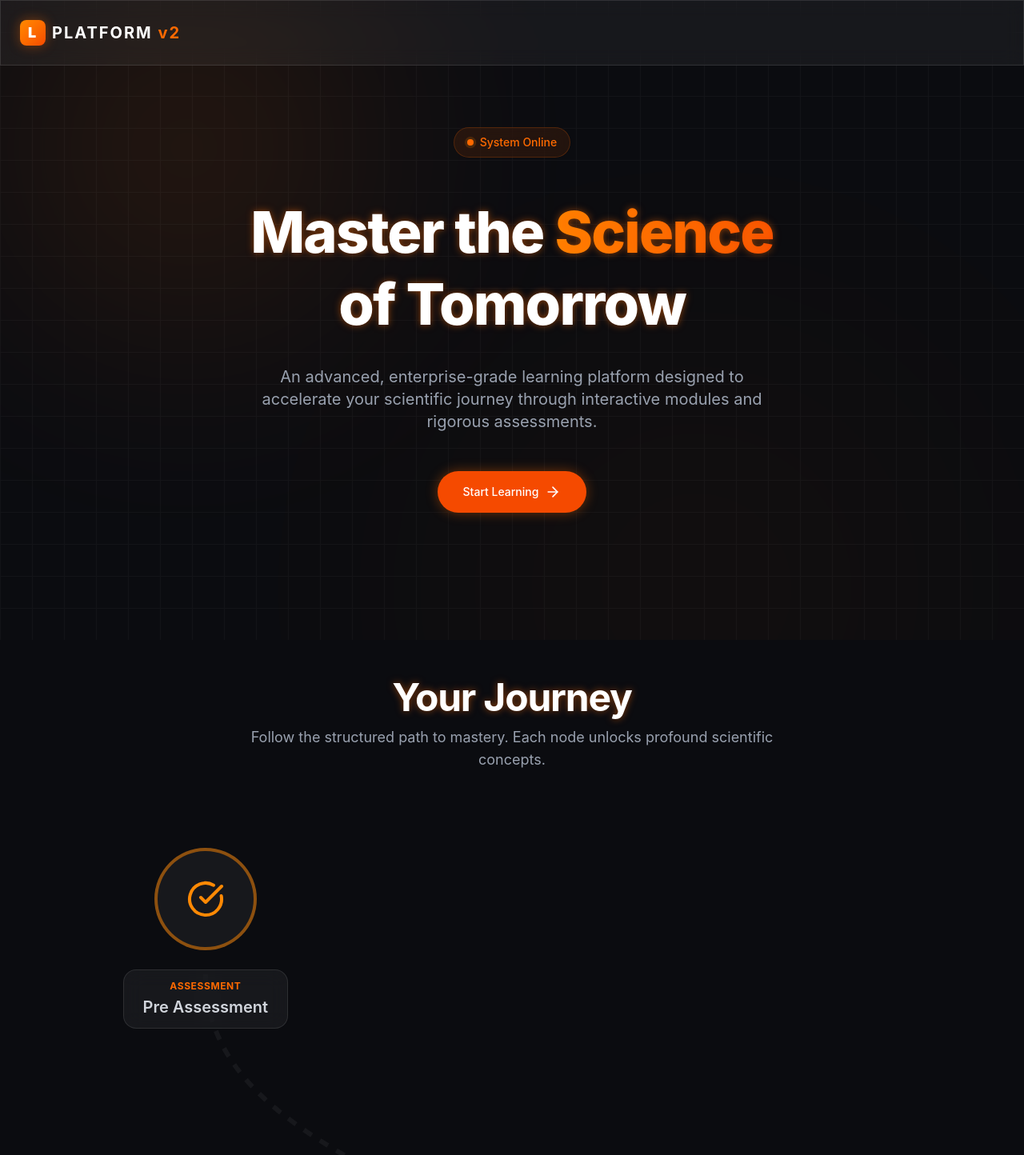
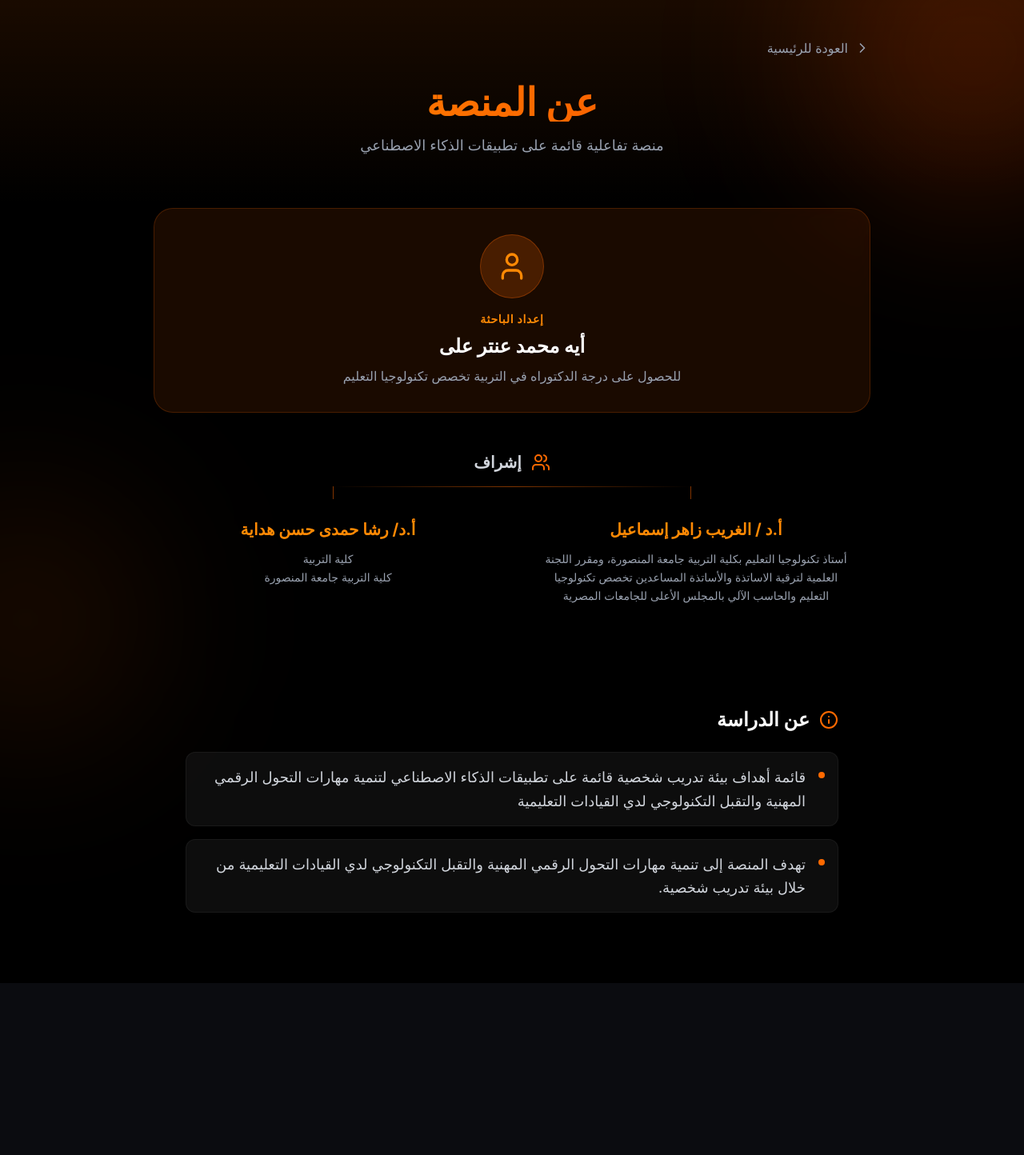
Before and after one commit to ziadeslam-git/Learning-Platform-v2, a React (Vite) app: page /about in a window 1280 px wide. Shown: the top 1444 px of the page at 80% size. After the commit the page ends 1229 px from the top, so only its background shows below. Built offline with nearby package versions, Linux system fonts and the light colour scheme.

Commit message:
feat: add about platform page

```diff
--- a/package.json
+++ b/package.json
@@ -19,6 +19,7 @@
     "mammoth": "^1.12.0",
     "react": "^19.2.7",
     "react-dom": "^19.2.7",
+    "react-router-dom": "^7.18.1",
     "tailwind-merge": "^3.6.0",
     "tailwindcss": "^4.3.2"
   },
--- a/src/App.tsx
+++ b/src/App.tsx
@@ -1,7 +1,14 @@
+import { Routes, Route } from 'react-router-dom';
 import { LandingPage } from './features/landing';
+import { AboutPlatform } from './pages/AboutPlatform';
 
 function App() {
-  return <LandingPage />;
+  return (
+    <Routes>
+      <Route path="/" element={<LandingPage />} />
+      <Route path="/about" element={<AboutPlatform />} />
+    </Routes>
+  );
 }
 
 export default App;
--- a/src/features/landing/LandingPage.tsx
+++ b/src/features/landing/LandingPage.tsx
@@ -2,21 +2,30 @@ import { Hero } from '../hero';
 import { Timeline } from '../timeline';
 import { Footer } from '../footer';
 import { AnimatedBackground } from '../../shared/components/AnimatedBackground';
+import { Link } from 'react-router-dom';
+import { Info } from 'lucide-react';
 
 export function LandingPage() {
   return (
-    <main className="relative min-h-screen w-full selection:bg-orange-500/30">
+    <main className="relative min-h-screen w-full selection:bg-orange-500/30 font-arabic" dir="rtl">
       <AnimatedBackground />
 
-      {/* Top navigation / Logo area can be added here later if needed */}
       <header className="fixed top-0 left-0 w-full z-50 p-6 glass border-b-0 border-white/5">
-        <div className="max-w-7xl mx-auto flex items-center justify-between">
-          <div className="font-bold text-xl tracking-widest text-white flex items-center gap-2">
+        <div className="max-w-7xl mx-auto flex items-center justify-between flex-row-reverse">
+          <div className="font-bold text-xl tracking-widest text-white flex items-center gap-2 flex-row-reverse">
             <div className="w-8 h-8 rounded-lg bg-gradient-to-br from-orange-400 to-orange-600 flex items-center justify-center glow-orange">
               <span className="text-white font-black text-lg">L</span>
             </div>
-            <span className="hidden sm:inline-block">PLATFORM <span className="text-orange-500">v2</span></span>
+            <span className="hidden sm:inline-block uppercase tracking-wider font-sans">PLATFORM <span className="text-orange-500">v2</span></span>
           </div>
+
+          <Link
+            to="/about"
+            className="flex items-center gap-2 px-5 py-2.5 bg-orange-500/10 hover:bg-orange-500/20 text-orange-400 border border-orange-500/30 rounded-xl transition-all glow-orange hover:-translate-y-0.5"
+          >
+            <Info className="w-4 h-4" />
+            <span className="font-semibold tracking-wide">عن المنصة</span>
+          </Link>
         </div>
       </header>
 
--- a/src/main.tsx
+++ b/src/main.tsx
@@ -1,10 +1,13 @@
 import { StrictMode } from 'react'
 import { createRoot } from 'react-dom/client'
+import { BrowserRouter } from 'react-router-dom'
 import App from './App.tsx'
 import './styles/index.css'
 
 createRoot(document.getElementById('root')!).render(
   <StrictMode>
-    <App />
+    <BrowserRouter>
+      <App />
+    </BrowserRouter>
   </StrictMode>,
 )
--- /dev/null
+++ b/src/pages/AboutPlatform.tsx
@@ -0,0 +1,138 @@
+import { motion } from 'framer-motion';
+import { contentRepository } from '../services/content/contentRepository';
+import { User, Users, Info, ChevronLeft } from 'lucide-react';
+import { useNavigate } from 'react-router-dom';
+
+export function AboutPlatform() {
+  const navigate = useNavigate();
+  const platformData = contentRepository.getPlatform();
+
+  if (!platformData) {
+    return (
+      <div className="min-h-screen bg-black flex items-center justify-center text-white">
+        <p>جاري تحميل البيانات...</p>
+      </div>
+    );
+  }
+
+  // Extracting data dynamically from generic blocks
+  const blocks = platformData.sections[0]?.blocks || [];
+
+  // Based on the generated JSON structure
+  const researcherName = blocks.find(b => b.content === 'أيه محمد عنتر على')?.content || 'أيه محمد عنتر على';
+  const supervisor1 = blocks.find(b => b.content?.includes('الغريب زاهر إسماعيل'))?.content || 'أ.د / الغريب زاهر إسماعيل';
+  const supervisor1Title = blocks.find(b => b.content?.includes('أستاذ تكنولوجيا التعليم بكلية التربية جامعة المنصورة'))?.content || '';
+  const supervisor2 = blocks.find(b => b.content?.includes('رشا حمدى حسن هداية'))?.content || 'أ.د / رشا حمدى حسن هداية';
+  const supervisor2Title = blocks.find(b => b.content === 'استاذ تكنولوجيا التعليم' || b.content?.includes('كلية التربية'))?.content || '';
+  const description = blocks.find(b => b.content?.includes('بيئة تدريب شخصية قائمة على تطبيقات الذكاء الاصطناعي'))?.content || '';
+
+  return (
+    <div className="min-h-screen bg-black text-white p-6 md:p-12 font-arabic selection:bg-orange-500/30 overflow-hidden relative" dir="rtl">
+      {/* Dynamic Background Effects */}
+      <div className="absolute top-0 inset-x-0 h-64 bg-gradient-to-b from-orange-500/10 to-transparent pointer-events-none" />
+      <div className="absolute -top-32 -right-32 w-96 h-96 bg-orange-600/20 rounded-full blur-[100px] pointer-events-none" />
+      <div className="absolute top-1/2 -left-32 w-80 h-80 bg-orange-500/10 rounded-full blur-[100px] pointer-events-none" />
+
+      <div className="max-w-4xl mx-auto relative z-10">
+        <button
+          onClick={() => navigate('/')}
+          className="flex items-center gap-2 text-gray-400 hover:text-orange-400 transition-colors mb-8 group"
+        >
+          <ChevronLeft className="w-5 h-5 group-hover:-translate-x-1 transition-transform rotate-180" />
+          <span>العودة للرئيسية</span>
+        </button>
+
+        <motion.div
+          initial={{ opacity: 0, y: 20 }}
+          animate={{ opacity: 1, y: 0 }}
+          className="text-center mb-16"
+        >
+          <h1 className="text-4xl md:text-5xl font-bold bg-clip-text text-transparent bg-gradient-to-r from-orange-400 to-orange-600 mb-4">
+            عن المنصة
+          </h1>
+          <p className="text-gray-400 text-lg">منصة تفاعلية قائمة على تطبيقات الذكاء الاصطناعي</p>
+        </motion.div>
+
+        {/* Researcher Card */}
+        <motion.div
+          initial={{ opacity: 0, scale: 0.95 }}
+          animate={{ opacity: 1, scale: 1 }}
+          transition={{ delay: 0.1 }}
+          className="glass-orange rounded-3xl p-8 mb-12 text-center relative overflow-hidden group"
+        >
+          <div className="absolute inset-0 bg-gradient-to-b from-orange-500/5 to-transparent opacity-0 group-hover:opacity-100 transition-opacity duration-500" />
+          <div className="w-20 h-20 bg-orange-500/20 rounded-full flex items-center justify-center mx-auto mb-4 border border-orange-500/30">
+            <User className="w-10 h-10 text-orange-400" />
+          </div>
+          <h2 className="text-sm text-orange-400 uppercase tracking-wider mb-2 font-semibold">إعداد الباحثة</h2>
+          <h3 className="text-2xl font-bold text-white mb-2">{researcherName}</h3>
+          <p className="text-gray-400 max-w-2xl mx-auto leading-relaxed">
+            للحصول على درجة الدكتوراه في التربية تخصص تكنولوجيا التعليم
+          </p>
+        </motion.div>
+
+        {/* Supervisors Pyramid */}
+        <div className="text-center mb-16">
+          <div className="inline-block relative w-full">
+            <h2 className="text-xl font-bold text-gray-300 mb-8 flex items-center justify-center gap-3">
+              <Users className="w-6 h-6 text-orange-500" />
+              <span>إشراف</span>
+            </h2>
+
+            <div className="grid md:grid-cols-2 gap-6 relative">
+              {/* Decorative connecting lines for pyramid effect on desktop */}
+              <div className="hidden md:block absolute top-0 left-1/4 right-1/4 h-px bg-gradient-to-r from-transparent via-orange-500/50 to-transparent -translate-y-4" />
+              <div className="hidden md:block absolute top-0 left-1/4 w-px h-4 bg-orange-500/50 -translate-y-4" />
+              <div className="hidden md:block absolute top-0 right-1/4 w-px h-4 bg-orange-500/50 -translate-y-4" />
+
+              <motion.div
+                initial={{ opacity: 0, x: -20 }}
+                animate={{ opacity: 1, x: 0 }}
+                transition={{ delay: 0.2 }}
+                className="glass-card rounded-2xl p-6 hover:border-orange-500/30 transition-colors"
+              >
+                <h4 className="text-xl font-bold text-orange-400 mb-3">{supervisor1}</h4>
+                <p className="text-sm text-gray-400 leading-relaxed">{supervisor1Title}</p>
+              </motion.div>
+
+              <motion.div
+                initial={{ opacity: 0, x: 20 }}
+                animate={{ opacity: 1, x: 0 }}
+                transition={{ delay: 0.3 }}
+                className="glass-card rounded-2xl p-6 hover:border-orange-500/30 transition-colors"
+              >
+                <h4 className="text-xl font-bold text-orange-400 mb-3">{supervisor2}</h4>
+                <p className="text-sm text-gray-400 leading-relaxed">{supervisor2Title}<br/>كلية التربية جامعة المنصورة</p>
+              </motion.div>
+            </div>
+          </div>
+        </div>
+
+        {/* Description Section */}
+        <motion.div
+          initial={{ opacity: 0, y: 20 }}
+          animate={{ opacity: 1, y: 0 }}
+          transition={{ delay: 0.4 }}
+          className="glass-card rounded-3xl p-8 md:p-10"
+        >
+          <div className="flex items-center gap-3 mb-6">
+            <Info className="w-6 h-6 text-orange-500" />
+            <h3 className="text-2xl font-bold">عن الدراسة</h3>
+          </div>
+          <div className="space-y-4">
+            <div className="flex items-start gap-4 p-4 rounded-xl bg-white/5 border border-white/5 hover:bg-white/10 transition-colors">
+              <div className="w-2 h-2 rounded-full bg-orange-500 mt-2 shrink-0" />
+              <p className="text-gray-300 leading-relaxed text-lg">{description}</p>
+            </div>
+            <div className="flex items-start gap-4 p-4 rounded-xl bg-white/5 border border-white/5 hover:bg-white/10 transition-colors">
+              <div className="w-2 h-2 rounded-full bg-orange-500 mt-2 shrink-0" />
+              <p className="text-gray-300 leading-relaxed text-lg">
+                تهدف المنصة إلى تنمية مهارات التحول الرقمي المهنية والتقبل التكنولوجي لدي القيادات التعليمية من خلال بيئة تدريب شخصية.
+              </p>
+            </div>
+          </div>
+        </motion.div>
+      </div>
+    </div>
+  );
+}
--- a/src/services/content/contentRepository.ts
+++ b/src/services/content/contentRepository.ts
@@ -23,7 +23,7 @@ export const contentRepository = {
   getPlatform(): DocumentModel | null {
     try {
       const modules = import.meta.glob('../../../generated/content/*.json', { eager: true });
-      const path = `../../../generated/content/جدول-المواصفات.json`; // Example platform doc
+      const path = `../../../generated/content/قائمة-الاهداف.json`;
       return (modules[path] as any)?.default as DocumentModel || null;
     } catch {
       return null;
```
Also changed, not shown: 1 other file (tests, documents, lock files or other folders).
